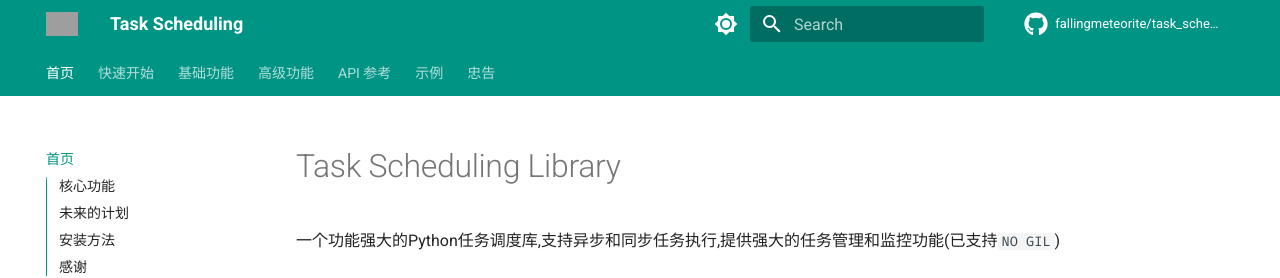
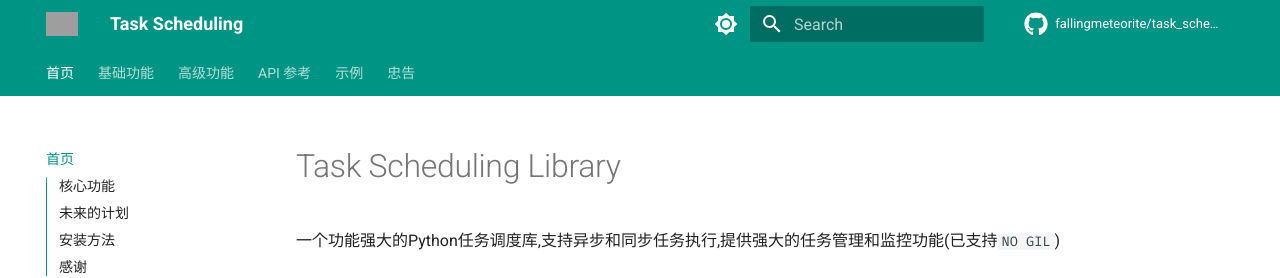
Before and after one commit to fallingmeteorite/task_scheduling, an MkDocs documentation site: the page built from docs/index.md, in a window 1280 px wide and 900 px high. Shown: the top 278 px of the window. Built offline with MkDocs 1.6.1 and Material for MkDocs 9.7.7, drawn with Linux system fonts in a browser that asks for light colours; comment, search, counter and statistics services are not loaded; grey boxes are pictures that could not be loaded.

Commit message:
Update mkdocs.yml

```diff
--- a/mkdocs.yml
+++ b/mkdocs.yml
@@ -65,7 +65,6 @@ copyright: |
 # 导航优化
 nav:
   - 首页: index.md
-  - 快速开始: getting-started.md  # 建议添加快速开始指南
   - 基础功能:
       - 创建任务: basic/create_tasks.md
       - 任务控制: basic/task_control.md
```
